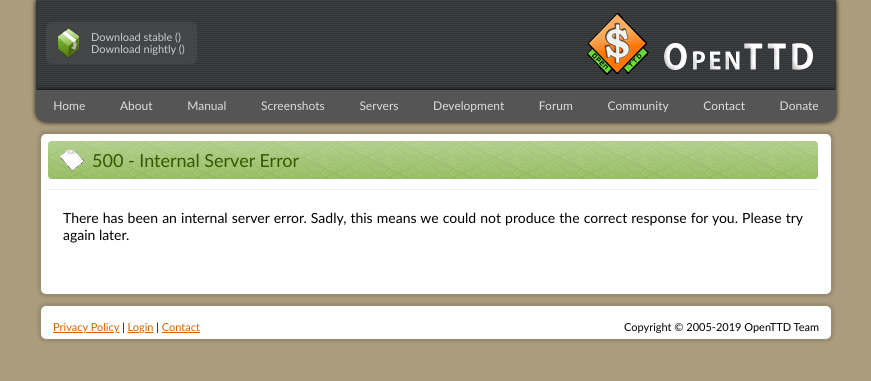
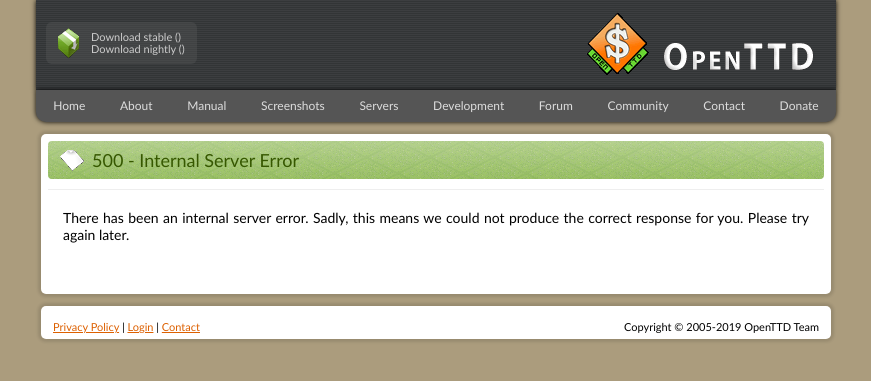
Before and after one commit to OpenTTD/website, a Jekyll site: the page built from pages/50x.html, in a window 1280 px wide. Shown: the top 381 px of the page, without its empty margins (204-1075 px from the left). Built offline with Jekyll 4.4.1, drawn with Linux system fonts in a browser that asks for light colours.

Commit message:
Fix: remove fixed width of element #section-full
It inherits its width from element main.

```diff
--- a/static/css/page.css
+++ b/static/css/page.css
@@ -4,9 +4,6 @@
 }
 #section {
 	width: 500px;
-}
-#section-full {
-	width: 770px;
 }
 .section-header {
 	background: url("../img/layout/section-bg.png") repeat-x;
```
